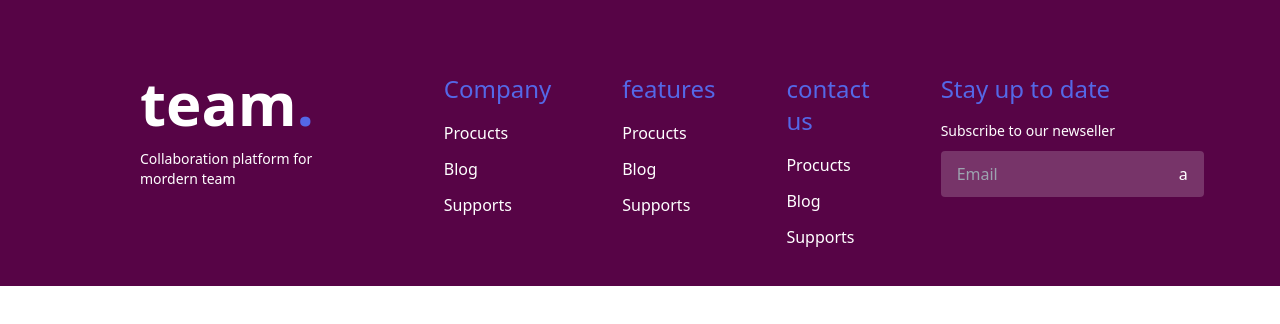
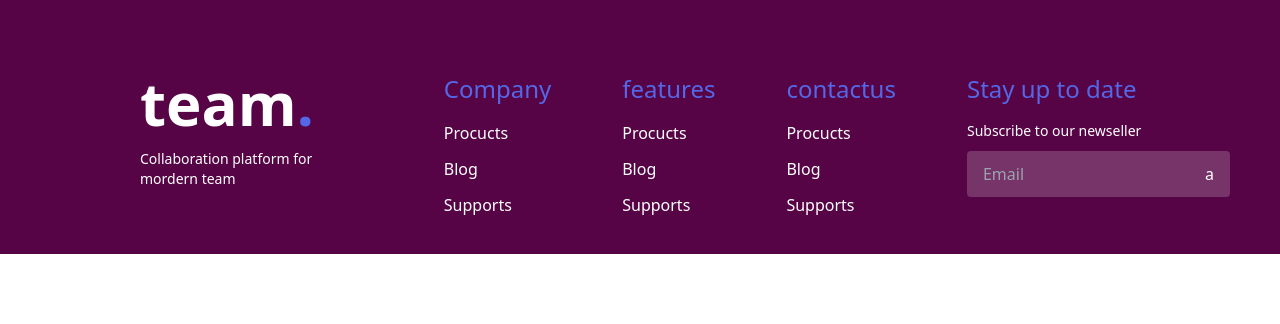
Before and after one commit to isimane/footer, a plain HTML site: page index.html in a window 1280 px wide. Drawn offline with nearby package versions, Linux system fonts and the light colour scheme.

Commit message:
Update index.html

```diff
--- a/index.html
+++ b/index.html
@@ -54,7 +54,7 @@
                   </form>
                   </div>
                   <div>
-                      <h2 class="text-2xl text-blue">contact us</h2>
+                      <h2 class="text-2xl text-blue">contactus</h2>
                       <ul class="space-y-3 mt-4">
                           <li>Procucts</li>
                           <li>Blog</li>
```
